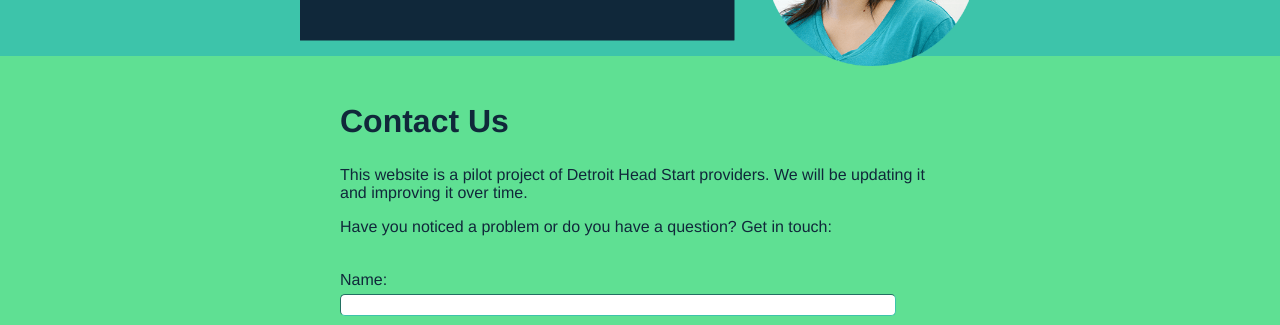
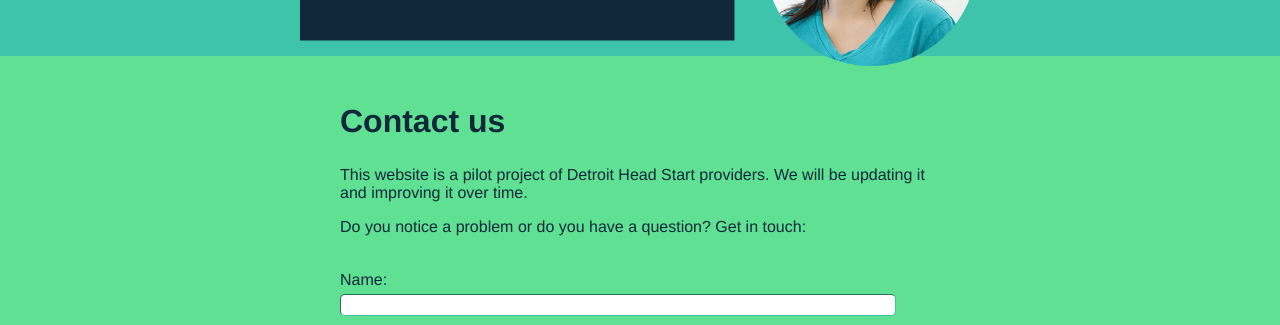
Before and after one commit to workdept/detroit-head-start, a Jekyll site: the page built from contact.html, in a window 1280 px wide. Shown: the part 379-704 px from the top of the page. Built offline with Jekyll 4.4.1, drawn with Linux system fonts in a browser that asks for light colours; nearby versions of some CDN libraries.

Commit message:
Update contact.html

```diff
--- a/contact.html
+++ b/contact.html
@@ -36,14 +36,14 @@ testimonial-2:
   <main>
       <div class="main light-green">
           <div class='main-wrap'>
-              <h2>Contact Us</h2>
+              <h2>Contact us</h2>
 
               <p>This website is a pilot project of Detroit Head Start
               providers. We will be updating it and improving it over
               time.</p>
 
-              <p>Have you noticed a problem or do you have a question? Get in
-              touch:</p>
+              <p><strong></strong>Do you notice a problem or do you have a question? Get in
+              touch:</strong></p>
 
               <form action=
               "https://getsimpleform.com/messages?form_api_token=15a71f1b57725a1b155d547f094c918f"
```
